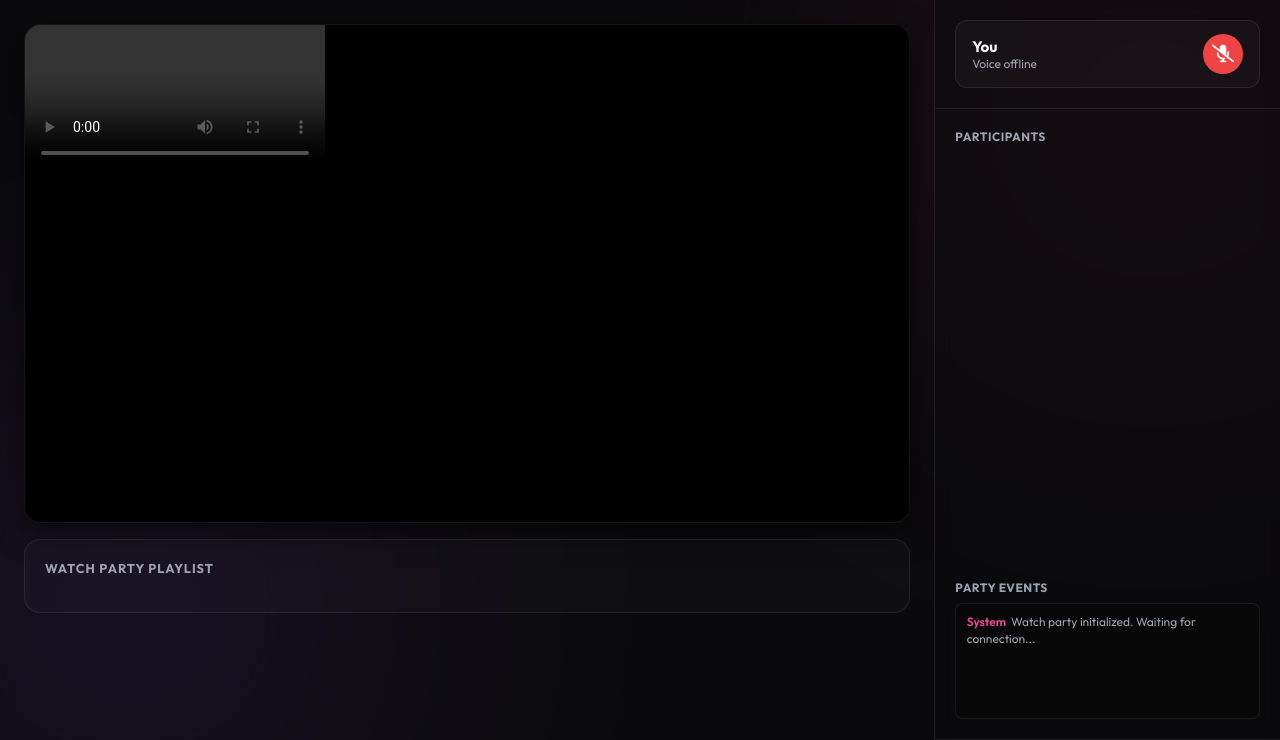
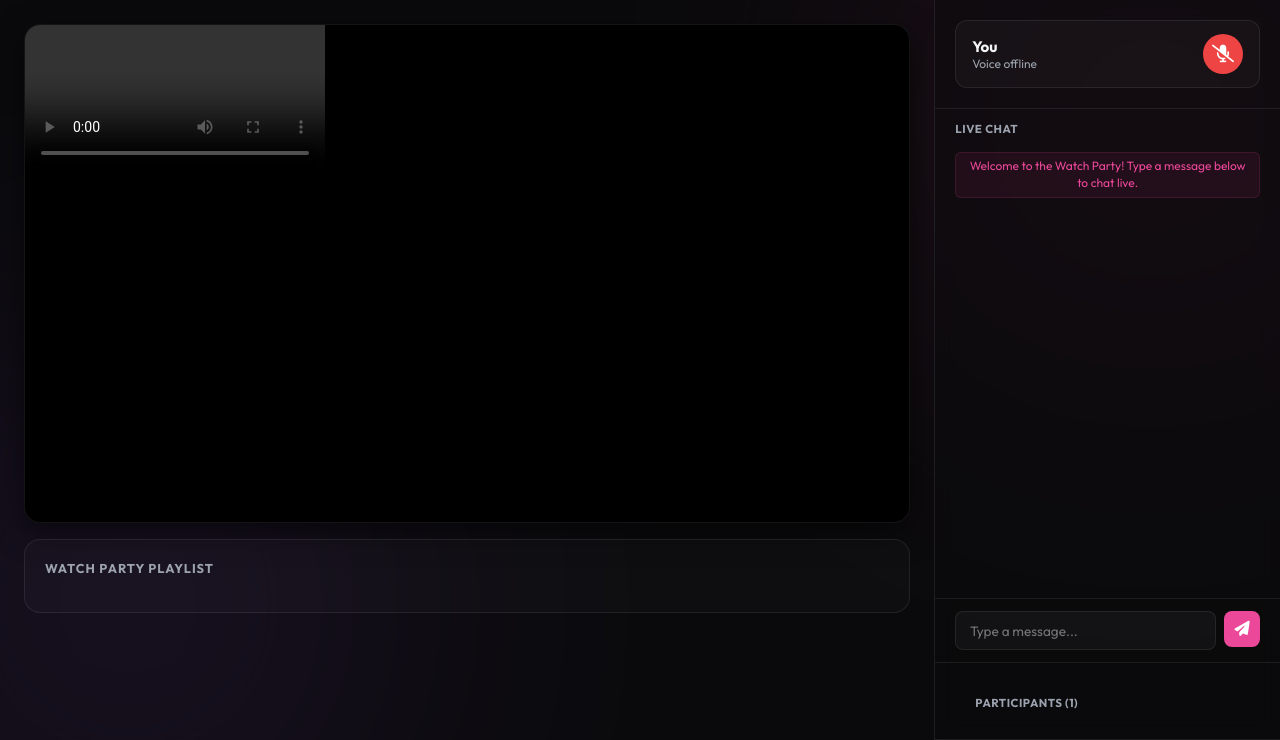
Before and after one commit to Kitchenwasher/AI-Video-Sorter, a Flask app: template templates/watch_party.html in a window 1280 px wide. Shown: the part 60-800 px from the top of the page. Run offline with Flask 3, Linux system fonts and the light colour scheme; the template is opened without the code that fills it, so the values that code supplies are empty; some libraries are stand-ins or nearby versions.

Commit message:
feat: add real-time text chat in Watch Party mode via SSE push signaling

```diff
--- a/app.py
+++ b/app.py
@@ -2024,6 +2024,38 @@ def sync_watch_party(party_id):
     return jsonify({'status': 'success'})
 
 
+@app.route('/api/watch-party/<party_id>/chat', methods=['POST'])
+def chat_watch_party(party_id):
+    """Receives a chat message from a client and broadcasts it to all other clients in the party."""
+    data = request.json or {}
+    client_id = data.get('client_id')
+    client_name = data.get('client_name')
+    message = data.get('message')
+
+    if not client_id or not client_name or not message:
+        return jsonify({'status': 'error', 'message': 'Missing parameters'}), 400
+
+    with watch_parties_lock:
+        if party_id not in watch_parties_state:
+            return jsonify({'status': 'error', 'message': 'Watch party not active'}), 404
+
+        party_state = watch_parties_state[party_id]
+
+        chat_msg = {
+            'type': 'chat',
+            'sender_id': client_id,
+            'sender_name': client_name,
+            'message': message,
+            'time': time.strftime('%H:%M')
+        }
+
+        for c_id, client in party_state['clients'].items():
+            if c_id != client_id:
+                client['queue'].put(chat_msg)
+
+    return jsonify({'status': 'success'})
+
+
 @app.route('/api/watch-party/<party_id>/signal', methods=['POST'])
 def signal_watch_party(party_id):
     """Relays WebRTC connection signaling messages (offers, answers, ICE candidates) to a targeted peer."""
--- a/static/js/watch_party.js
+++ b/static/js/watch_party.js
@@ -175,6 +175,7 @@
 
             // Start the SSE loop and load playlist
             startWatchParty();
+            initChat();
         };
 
         submitBtn.onclick = handleNicknameSubmit;
@@ -399,6 +400,7 @@
 
             case 'peer_joined':
                 addLogEntry('System', `${data.name} joined the watch party.`);
+                addSystemChatMessage(`${data.name} joined the room.`);
                 activePeers[data.client_id] = { name: data.name };
                 updatePeersUI();
 
@@ -408,6 +410,7 @@
 
             case 'peer_left':
                 addLogEntry('System', `${data.name} left the watch party.`);
+                addSystemChatMessage(`${data.name} left the room.`);
 
                 // Cleanup peer connection
                 if (peerConnections[data.client_id]) {
@@ -440,6 +443,11 @@
                 }
 
                 handleIncomingSync(data.action, data.position, data.filename);
+                break;
+
+            case 'chat':
+                if (data.sender_id === clientId) return;
+                addChatMessage(data.sender_name, data.message, data.time, false);
                 break;
 
             case 'signal':
@@ -716,7 +724,12 @@
         const peersList = document.getElementById('wp-peers-list');
         if (!peersList) return;
 
-        peersList.innerHTML = '<div style="font-size: 0.75rem; font-weight: 700; color: var(--text-muted); letter-spacing: 0.5px; margin-bottom: 0.25rem;">PARTICIPANTS</div>';
+        peersList.innerHTML = '';
+
+        const countSpan = document.getElementById('wp-participant-count');
+        if (countSpan) {
+            countSpan.innerText = Object.keys(activePeers).length + 1;
+        }
 
         Object.keys(activePeers).forEach(peerId => {
             const peer = activePeers[peerId];
@@ -724,7 +737,6 @@
             peerItem.className = 'peer-item';
             peerItem.id = `peer-${peerId}`;
 
-            // Check if connection is active for styling
             const pc = peerConnections[peerId];
             const isMuted = !pc || pc.connectionState !== 'connected';
 
@@ -739,6 +751,84 @@
         });
     }
 
+    function initChat() {
+        const chatInput = document.getElementById('wp-chat-input');
+        const sendBtn = document.getElementById('btn-chat-send');
+
+        if (!chatInput || !sendBtn) return;
+
+        const sendMessage = () => {
+            const msgText = chatInput.value.trim();
+            if (!msgText) return;
+
+            chatInput.value = '';
+
+            const timeStr = new Date().toLocaleTimeString([], { hour: '2-digit', minute: '2-digit', hour12: false });
+            addChatMessage(clientName, msgText, timeStr, true);
+
+            fetch(`/api/watch-party/${window.PARTY_ID}/chat`, {
+                method: 'POST',
+                headers: { 'Content-Type': 'application/json' },
+                body: JSON.stringify({
+                    client_id: clientId,
+                    client_name: clientName,
+                    message: msgText
+                })
+            }).catch(err => {
+                console.error('Failed to send chat message:', err);
+                addSystemChatMessage('Error sending message.');
+            });
+        };
+
+        sendBtn.onclick = sendMessage;
+        chatInput.onkeydown = (e) => {
+            if (e.key === 'Enter') {
+                sendMessage();
+            }
+        };
+    }
+
+    function addChatMessage(sender, text, timeStr, isSelf) {
+        const messagesContainer = document.getElementById('wp-chat-messages');
+        if (!messagesContainer) return;
+
+        const entry = document.createElement('div');
+        entry.className = `chat-entry ${isSelf ? 'outgoing' : 'incoming'}`;
+
+        entry.innerHTML = `
+            <span class="chat-sender">${sender}</span>
+            <span>${escapeHTML(text)}</span>
+            <span class="chat-time">${timeStr}</span>
+        `;
+
+        messagesContainer.appendChild(entry);
+        messagesContainer.scrollTop = messagesContainer.scrollHeight;
+    }
+
+    function addSystemChatMessage(text) {
+        const messagesContainer = document.getElementById('wp-chat-messages');
+        if (!messagesContainer) return;
+
+        const entry = document.createElement('div');
+        entry.className = 'chat-entry system';
+        entry.innerText = text;
+
+        messagesContainer.appendChild(entry);
+        messagesContainer.scrollTop = messagesContainer.scrollHeight;
+    }
+
+    function escapeHTML(str) {
+        return str.replace(/[&<>'"]/g,
+            tag => ({
+                '&': '&amp;',
+                '<': '&lt;',
+                '>': '&gt;',
+                "'": '&#39;',
+                '"': '&quot;'
+            }[tag] || tag)
+        );
+    }
+
     function addLogEntry(sender, message) {
         const container = document.getElementById('wp-logs-container');
         if (!container) return;
@@ -749,7 +839,6 @@
         entry.innerHTML = `<span class="log-time">${sender}</span> ${message}`;
         container.appendChild(entry);
 
-        // Keep scrolled to bottom
         container.scrollTop = container.scrollHeight;
     }
 
--- a/templates/watch_party.html
+++ b/templates/watch_party.html
@@ -260,25 +260,165 @@
             box-shadow: 0 0 10px rgba(34, 197, 94, 0.4);
         }
 
-        /* Peers List */
-        .peers-list {
+        /* Chat & Sidebar UI styling */
+        .chat-section {
+            flex: 1;
+            display: flex;
+            flex-direction: column;
+            overflow: hidden;
+            border-bottom: 1px solid var(--border-glass);
+        }
+
+        .sidebar-header {
+            font-size: 0.72rem;
+            font-weight: 700;
+            color: var(--text-muted);
+            letter-spacing: 0.5px;
+            padding: 0.75rem 1.25rem 0.25rem 1.25rem;
+            text-transform: uppercase;
+        }
+
+        .chat-messages {
             flex: 1;
             overflow-y: auto;
-            padding: 1.25rem;
+            padding: 0.75rem 1.25rem;
             display: flex;
             flex-direction: column;
             gap: 0.75rem;
+        }
+
+        .chat-entry {
+            font-size: 0.85rem;
+            line-height: 1.4;
+            max-width: 85%;
+            padding: 0.5rem 0.75rem;
+            border-radius: 12px;
+            word-break: break-word;
+            position: relative;
+        }
+
+        .chat-entry.incoming {
+            background: rgba(255, 255, 255, 0.03);
+            border: 1px solid var(--border-glass);
+            align-self: flex-start;
+            border-top-left-radius: 2px;
+        }
+
+        .chat-entry.outgoing {
+            background: var(--color-primary);
+            color: white;
+            align-self: flex-end;
+            border-top-right-radius: 2px;
+        }
+
+        .chat-entry.system {
+            background: rgba(236, 72, 153, 0.08);
+            border: 1px solid rgba(236, 72, 153, 0.15);
+            color: var(--color-primary);
+            align-self: center;
+            font-size: 0.75rem;
+            text-align: center;
+            max-width: 100%;
+            width: 100%;
+            border-radius: 6px;
+            padding: 0.35rem 0.6rem;
+        }
+
+        .chat-sender {
+            font-weight: 700;
+            font-size: 0.72rem;
+            display: block;
+            margin-bottom: 0.15rem;
+            color: var(--color-primary);
+        }
+
+        .chat-entry.outgoing .chat-sender {
+            color: rgba(255, 255, 255, 0.95);
+        }
+
+        .chat-time {
+            font-size: 0.62rem;
+            color: var(--text-muted);
+            float: right;
+            margin-top: 0.22rem;
+            margin-left: 0.5rem;
+        }
+
+        .chat-entry.outgoing .chat-time {
+            color: rgba(255, 255, 255, 0.7);
+        }
+
+        .chat-input-container {
+            padding: 0.75rem 1.25rem;
+            display: flex;
+            gap: 0.5rem;
+            background: rgba(10, 10, 12, 0.4);
+            border-top: 1px solid var(--border-glass);
+        }
+
+        .chat-input {
+            flex: 1;
+            padding: 0.6rem 0.85rem;
+            font-size: 0.85rem;
+            border-radius: 8px;
+            border: 1px solid var(--border-glass);
+            background: rgba(255, 255, 255, 0.04);
+            color: var(--text-main);
+            outline: none;
+            transition: border-color 0.2s;
+        }
+
+        .chat-input:focus {
+            border-color: var(--color-primary);
+        }
+
+        .btn-send {
+            background: var(--color-primary);
+            color: white;
+            border: none;
+            width: 36px;
+            height: 36px;
+            border-radius: 8px;
+            cursor: pointer;
+            display: flex;
+            align-items: center;
+            justify-content: center;
+            font-size: 0.95rem;
+            transition: all 0.2s;
+        }
+
+        .btn-send:hover {
+            box-shadow: 0 0 10px var(--color-primary-glow);
+            transform: translateY(-1px);
+        }
+
+        /* Bottom Section: Participants list */
+        .bottom-section {
+            max-height: 180px;
+            display: flex;
+            flex-direction: column;
+            overflow: hidden;
+            padding-bottom: 0.75rem;
+        }
+
+        .peers-list-compact {
+            flex: 1;
+            overflow-y: auto;
+            padding: 0.4rem 1.25rem;
+            display: flex;
+            flex-direction: column;
+            gap: 0.5rem;
         }
 
         .peer-item {
             display: flex;
             align-items: center;
             justify-content: space-between;
-            background: rgba(255,255,255,0.02);
+            background: rgba(255, 255, 255, 0.02);
             border: 1px solid var(--border-glass);
-            padding: 0.65rem 0.85rem;
-            border-radius: 10px;
-            font-size: 0.9rem;
+            padding: 0.5rem 0.75rem;
+            border-radius: 8px;
+            font-size: 0.85rem;
         }
 
         .peer-name {
@@ -289,10 +429,10 @@
         }
 
         .voice-indicator {
-            width: 10px;
-            height: 10px;
+            width: 8px;
+            height: 8px;
             border-radius: 50%;
-            background: #6b7280; /* Gray when silent/muted */
+            background: #6b7280;
             transition: background 0.2s, box-shadow 0.2s;
         }
 
@@ -306,24 +446,8 @@
         }
 
         /* System Logs list */
-        .logs-section {
-            height: 180px;
-            display: flex;
-            flex-direction: column;
-        }
-
-        .logs-container {
-            flex: 1;
-            overflow-y: auto;
-            background: rgba(0, 0, 0, 0.2);
-            border-radius: 8px;
-            padding: 0.65rem;
-            font-size: 0.75rem;
-            color: var(--text-muted);
-            display: flex;
-            flex-direction: column;
-            gap: 0.35rem;
-            border: 1px solid var(--border-glass);
+        .logs-container-compact {
+            display: none; /* Hide standard system logs to make room for chat */
         }
 
         .log-entry {
@@ -441,7 +565,7 @@
             </div>
         </div>
 
-        <!-- Right: Side Panel (Peers, Mic, Logs) -->
+        <!-- Right: Side Panel (Mic, Chat, Peers) -->
         <div class="sidebar-pane">
             <!-- Mic Controller -->
             <div class="sidebar-section">
@@ -456,17 +580,30 @@
                 </div>
             </div>
 
-            <!-- Peers list -->
-            <div class="peers-list" id="wp-peers-list">
-                <div style="font-size: 0.75rem; font-weight: 700; color: var(--text-muted); letter-spacing: 0.5px; margin-bottom: 0.25rem;">PARTICIPANTS</div>
-                <!-- Pees will load here -->
+            <!-- Live Chat Section -->
+            <div class="chat-section">
+                <div class="sidebar-header">LIVE CHAT</div>
+                <div class="chat-messages" id="wp-chat-messages">
+                    <div class="chat-entry system">
+                        Welcome to the Watch Party! Type a message below to chat live.
+                    </div>
+                </div>
+                <div class="chat-input-container">
+                    <input type="text" class="chat-input" id="wp-chat-input" placeholder="Type a message...">
+                    <button class="btn-send" id="btn-chat-send" title="Send Message">
+                        <i class="fa-solid fa-paper-plane"></i>
+                    </button>
+                </div>
             </div>
 
-            <!-- Real-time logs -->
-            <div class="sidebar-section logs-section">
-                <div style="font-size: 0.75rem; font-weight: 700; color: var(--text-muted); letter-spacing: 0.5px; margin-bottom: 0.5rem;">PARTY EVENTS</div>
-                <div class="logs-container" id="wp-logs-container">
-                    <div class="log-entry"><span class="log-time">System</span>Watch party initialized. Waiting for connection...</div>
+            <!-- Participants list -->
+            <div class="sidebar-section bottom-section">
+                <div class="sidebar-header">PARTICIPANTS (<span id="wp-participant-count">1</span>)</div>
+                <div class="peers-list-compact" id="wp-peers-list">
+                    <!-- Loaded dynamically -->
+                </div>
+                <div class="logs-container-compact" id="wp-logs-container">
+                    <!-- Standard logs wrapper hidden but preserved for SSE setup compatibility -->
                 </div>
             </div>
         </div>
```
